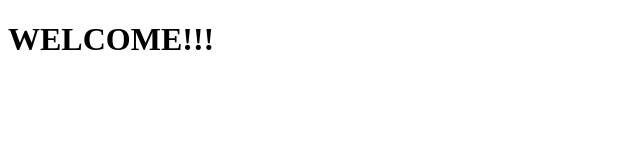
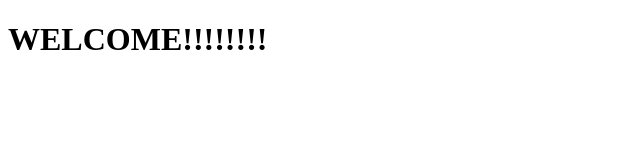
Before and after one commit to GiaZozula/git-test, a plain HTML site: page index.html in a window 1280 px wide. Shown: the full height of the page, 0-640 px from the left. Drawn offline with Linux system fonts and the light colour scheme.

Commit message:
DID THIS WORK

```diff
--- a/index.html
+++ b/index.html
@@ -7,6 +7,6 @@
     <title>Document</title>
 </head>
 <body>
-    <h1>WELCOME!!!</h1>
+    <h1>WELCOME!!!!!!!!</h1>
 </body>
 </html>
```
